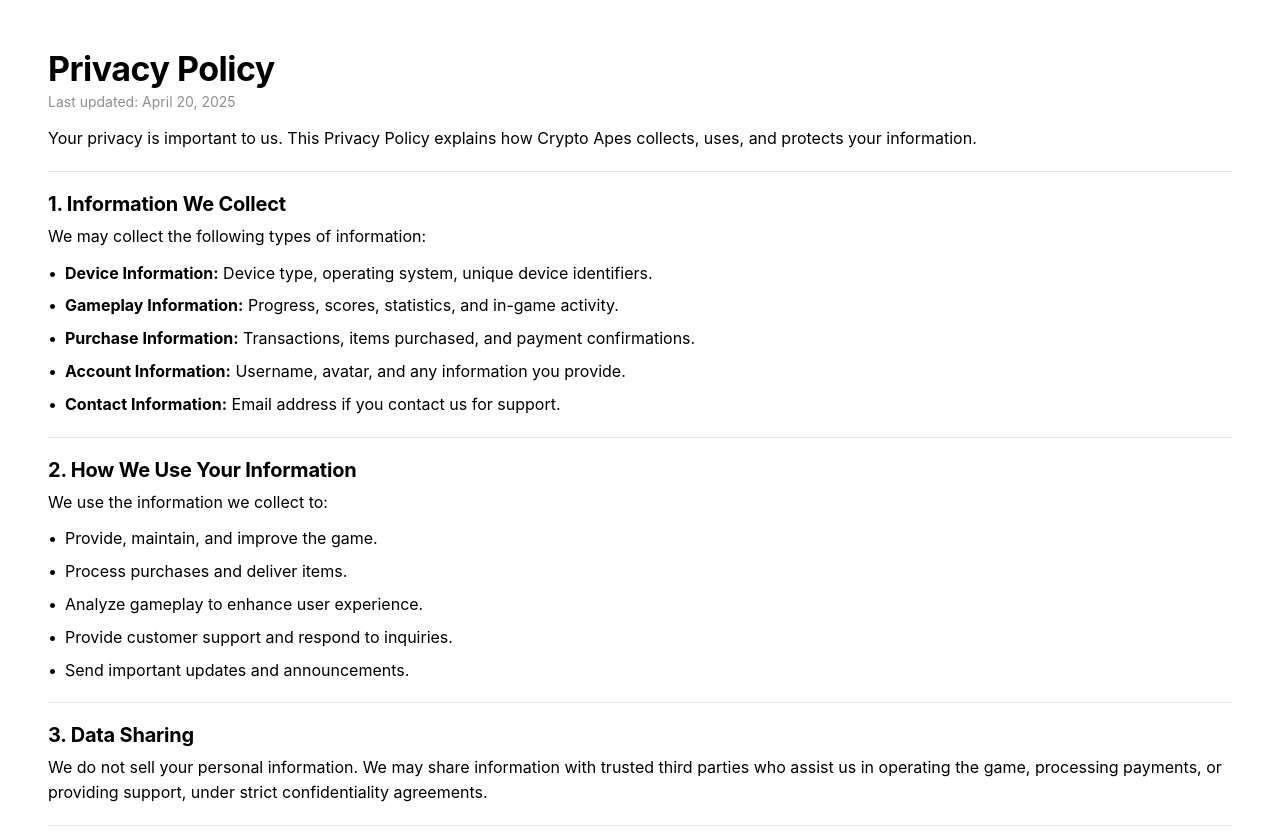
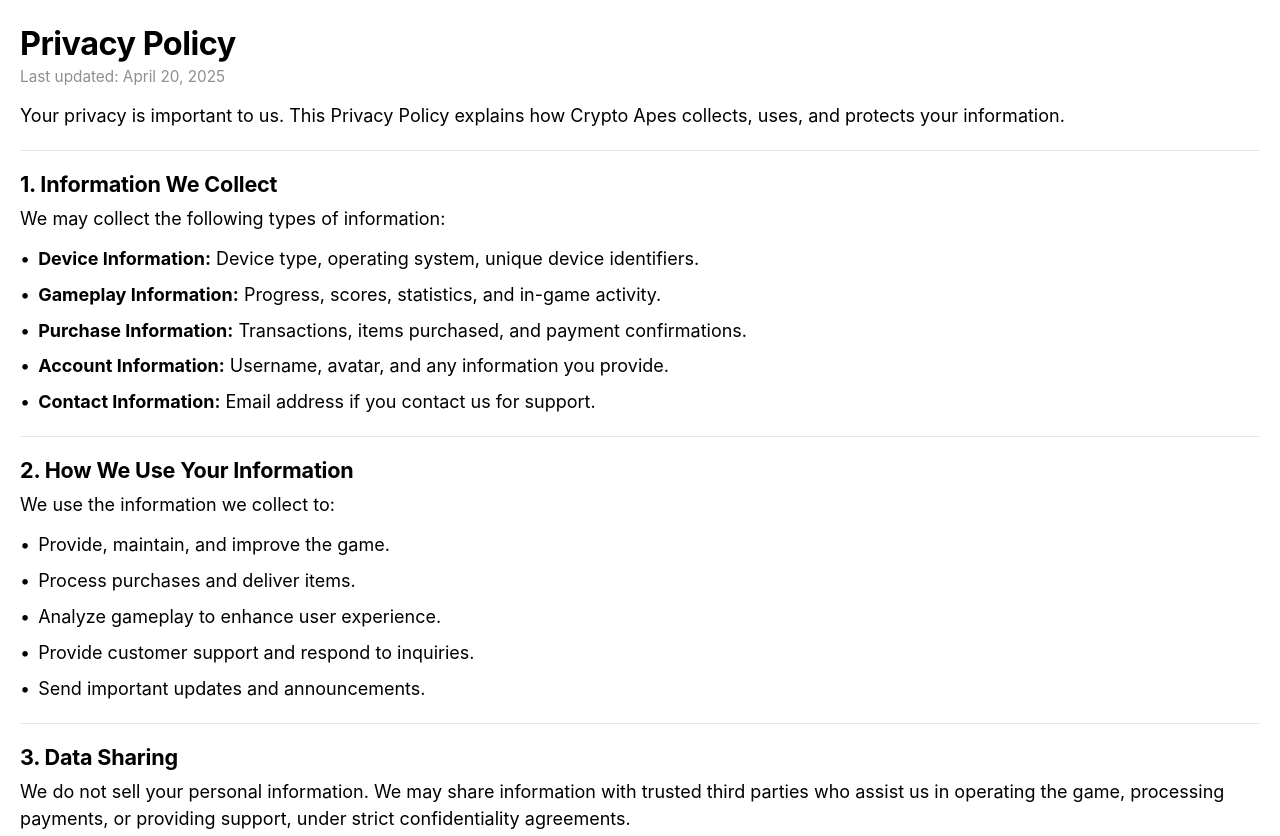
Before and after one commit to tk936lg/crypto-apes-privacy-policy, a plain HTML site: page index.html in a window 1280 px wide. Shown: the top 836 px of the page. Drawn offline with Linux system fonts and the light colour scheme.

Commit message:
Update index.html

```diff
--- a/index.html
+++ b/index.html
@@ -2,10 +2,14 @@
 <html lang="en">
 <head>
 <meta charset="UTF-8">
-<meta name="viewport" content="width=360, initial-scale=1.0">
+<meta name="viewport" content="width=device-width, initial-scale=1.0, maximum-scale=5.0, user-scalable=yes">
 <title>Privacy Policy – Crypto Apes</title>
 <style>
   *, *::before, *::after { box-sizing: border-box; margin: 0; padding: 0; }
+
+  html {
+    font-size: 18px;
+  }
 
   body {
     font-family: -apple-system, BlinkMacSystemFont, "Segoe UI", Roboto, Helvetica, Arial, sans-serif;
@@ -13,25 +17,22 @@
     color: #000;
     min-height: 100vh;
     padding: 24px 20px 48px;
+    width: 100%;
   }
 
-
-
-
-
   .page-title {
-    font-size: 28px;
+    font-size: 1.8rem;
     font-weight: 700;
     letter-spacing: -0.5px;
     margin-bottom: 4px;
   }
   .last-updated {
-    font-size: 14px;
+    font-size: 0.85rem;
     color: #8e8e93;
     margin-bottom: 16px;
   }
   .intro {
-    font-size: 15px;
+    font-size: 1rem;
     line-height: 1.55;
     color: #000;
   }
@@ -43,13 +44,13 @@
   }
 
   .section-title {
-    font-size: 18px;
+    font-size: 1.2rem;
     font-weight: 700;
     margin-bottom: 8px;
     letter-spacing: -0.2px;
   }
   .section-body {
-    font-size: 15px;
+    font-size: 1rem;
     line-height: 1.55;
     color: #000;
     margin-bottom: 12px;
@@ -64,7 +65,7 @@
     display: flex;
     align-items: flex-start;
     gap: 8px;
-    font-size: 15px;
+    font-size: 1rem;
     line-height: 1.55;
     margin-bottom: 8px;
   }
@@ -72,7 +73,6 @@
   ul.policy-list li::before {
     content: "•";
     flex-shrink: 0;
-    margin-top: 0px;
     color: #000;
   }
   ul.policy-list li b { font-weight: 700; }
@@ -80,20 +80,9 @@
   .email-link {
     color: #34a853;
     text-decoration: none;
-    font-size: 15px;
+    font-size: 1rem;
   }
   .email-link:hover { text-decoration: underline; }
-
-
-
-  @media (min-width: 600px) {
-    body {
-      padding: 48px 48px 64px;
-    }
-    .page-title { font-size: 34px; }
-    .section-title { font-size: 20px; }
-    .section-body, ul.policy-list li, .intro { font-size: 16px; }
-  }
 </style>
 </head>
 <body>
@@ -147,6 +136,5 @@
   <p class="section-body">If you have any questions about this Privacy Policy, please contact us at:</p>
   <a class="email-link" href="mailto:support@cryptoapes.com">support@cryptoapes.com</a>
 
-
 </body>
 </html>
```
Lines whose indentation alone changed are shown as unchanged.
